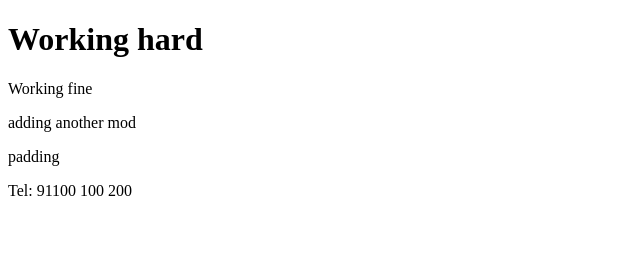
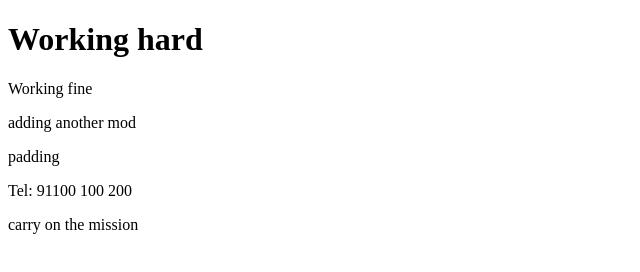
Before and after one commit to Parasdutta922/Test_peoject1, a plain HTML site: page index.html in a window 1280 px wide. Shown: the whole page, without its empty margins (0-640 px from the left). Drawn offline with Linux system fonts and the light colour scheme.

Commit message:
new added

```diff
--- a/index.html
+++ b/index.html
@@ -12,5 +12,6 @@
     <p>adding another mod</p>
     <p>padding</p>
     <p>Tel: 91100 100 200</p>
+    <p>carry on the mission</p>
 </body>
 </html>
```
